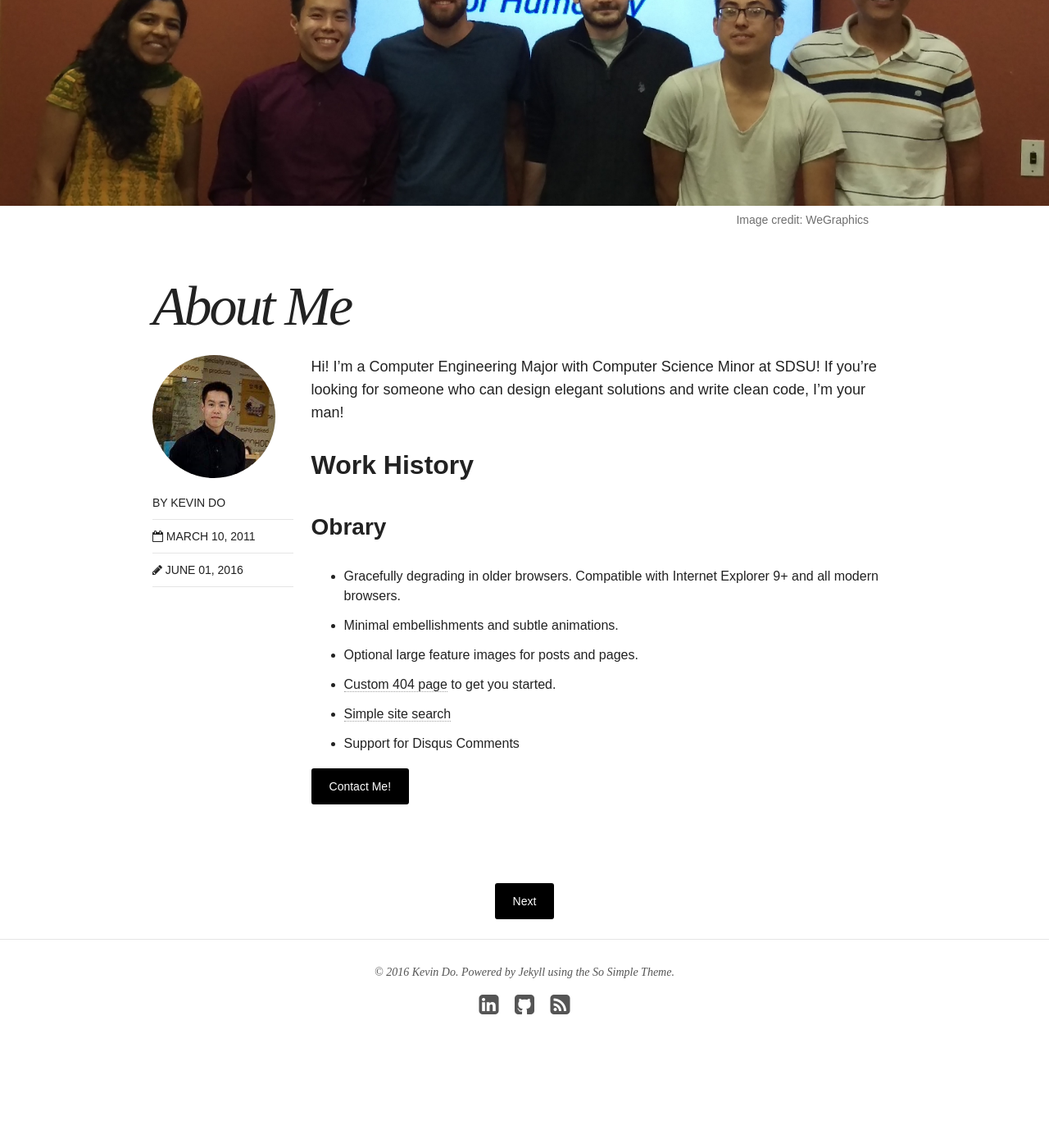
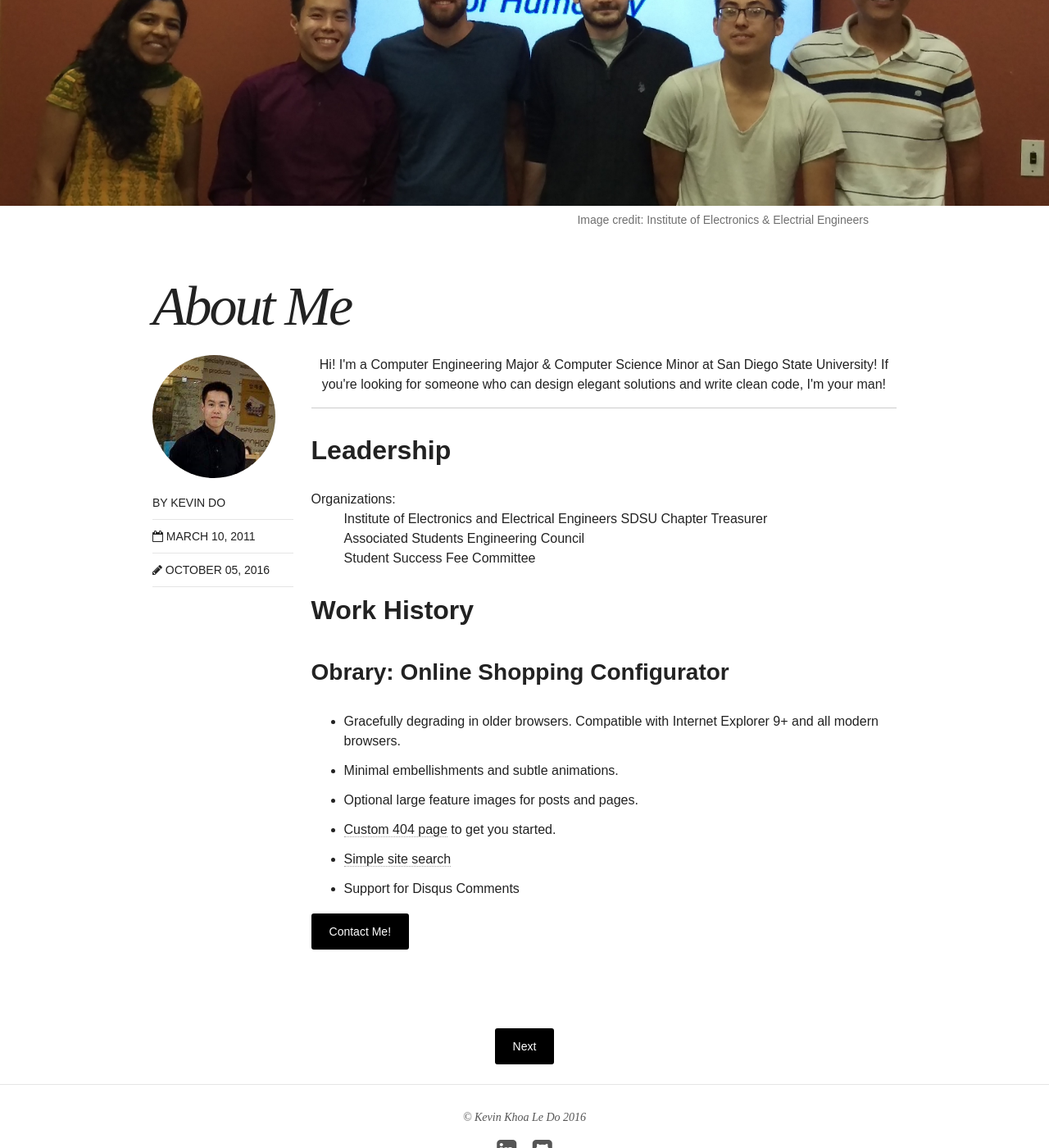
Before and after one commit to Kevin-Do/Kevin, a Jekyll site: the page built from _posts/articles/2011-03-10-sample-post.md, in a window 1280 px wide and 1400 px high, scrolled down 374 px. Shown: the whole window at 82% size. Built offline with Jekyll 4.4.1, drawn with Linux system fonts in a browser that asks for light colours; nearby versions of some CDN libraries; before the commit the page ends 1711 px from its top, so only the background shows below that.

Commit message:
more about edits and footer

```diff
--- a/_includes/footer.html
+++ b/_includes/footer.html
@@ -1,6 +1,6 @@
 {% if site.owner.google.ad-client and site.owner.google.ad-slot %}{% include ad-footer.html %}{% endif %}
 
-<span>&copy; {{ site.time | date: '%Y' }} {{ site.owner.name }}. Powered by <a href="http://jekyllrb.com" rel="nofollow">Jekyll</a> using the <a href="https://mademistakes.com/work/so-simple-jekyll-theme/" rel="nofollow">So Simple Theme</a>.</span>
+<span>&copy; Kevin Khoa Le Do {{ site.time | date: '%Y' }}  </span>
 <div class="social-icons">
 	{% if site.owner.twitter %}<a href="https://twitter.com/{{ site.owner.twitter }}" title="{{ site.owner.name}} on Twitter" target="_blank"><i class="fa fa-twitter-square fa-2x"></i></a>{% endif %}
 	{% if site.owner.facebook %}<a href="https://facebook.com/{{ site.owner.facebook }}" title="{{ site.owner.name}} on Facebook" target="_blank"><i class="fa fa-facebook-square fa-2x"></i></a>{% endif %}
@@ -13,5 +13,5 @@
 	{% if site.owner.tumblr %}<a href="http://{{ site.owner.tumblr }}.tumblr.com" title="{{ site.owner.name}} on Tumblr" target="_blank"><i class="fa fa-tumblr-square fa-2x"></i></a>{% endif %}
   {% if site.owner.pinterest %}<a href="https://www.pinterest.com/{{ site.owner.pinterest }}/" title="{{ site.owner.name}} on Pinterest" target="_blank"><i class="fa fa-pinterest fa-2x"></i></a>{% endif %}
 	{% if site.owner.weibo %}<a href="https://www.weibo.com/u/{{ site.owner.weibo }}/" title="{{ site.owner.name}} on Weibo" target="_blank"><i class="fa fa-weibo fa-2x"></i></a>{% endif %}
-  <a href="{{ site.url }}/feed.xml" title="Atom/RSS feed"><i class="fa fa-rss-square fa-2x"></i></a>
+
 </div><!-- /.social-icons -->
--- a/_posts/articles/2011-03-10-sample-post.md
+++ b/_posts/articles/2011-03-10-sample-post.md
@@ -1,23 +1,32 @@
 ---
 layout: post
 title: About Me
-excerpt: "Just about everything you'll need to style in the theme: headings, paragraphs, blockquotes, tables, code blocks, and more."
-modified: 2016-06-01T14:17:25-04:00
+excerpt: "About Page"
+modified: 2016-10-05T14:17:25-04:00
 categories: articles
 tags:
 image:
   feature: so-simple-sample-image-4.jpg
-  credit: WeGraphics
-  creditlink: http://wegraphics.net/downloads/free-ultimate-blurred-background-pack/
+  credit: Institute of Electronics & Electrial Engineers
+  creditlink: http://ieee.sdsu.edu/
 comments: false
 share: false
 search_omit: true
 ---
-Hi! I'm a Computer Engineering Major with Computer Science Minor at SDSU! If you're looking for someone who can design elegant solutions and write clean code, I'm your man!
+<center>
+Hi! I'm a Computer Engineering Major & Computer Science Minor at San Diego State University!
+If you're looking for someone who can design elegant solutions and write clean code, I'm your man!
+</center>
+---
+## Leadership
+Organizations:
+: Institute of Electronics and Electrical Engineers SDSU Chapter Treasurer
+: Associated Students Engineering Council
+: Student Success Fee Committee
 
 ## Work History
 
-### Obrary
+### Obrary: Online Shopping Configurator
 * Gracefully degrading in older browsers. Compatible with Internet Explorer 9+ and all modern browsers.
 * Minimal embellishments and subtle animations.
 * Optional large feature images for posts and pages.
```
Also changed, not shown: about/index.md (+1 -1 lines).
